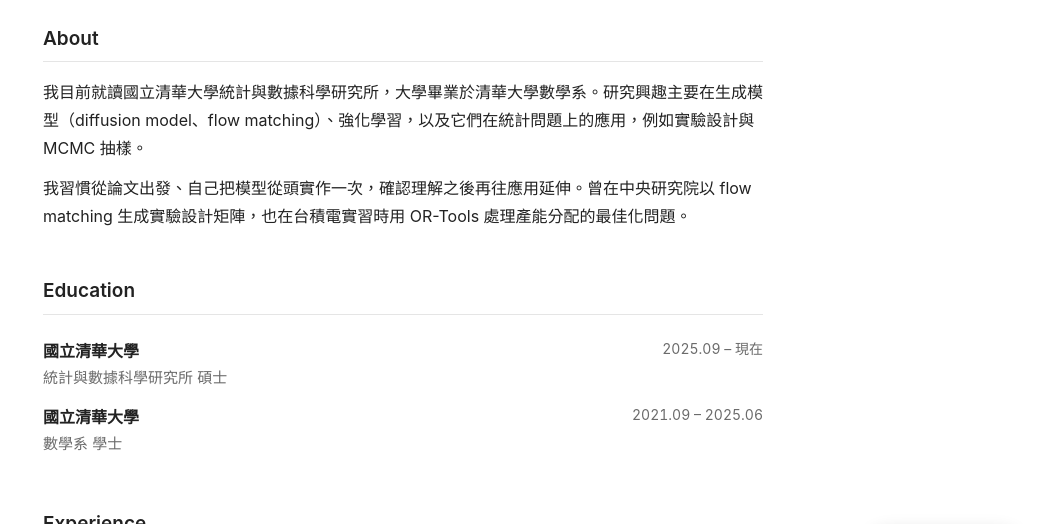
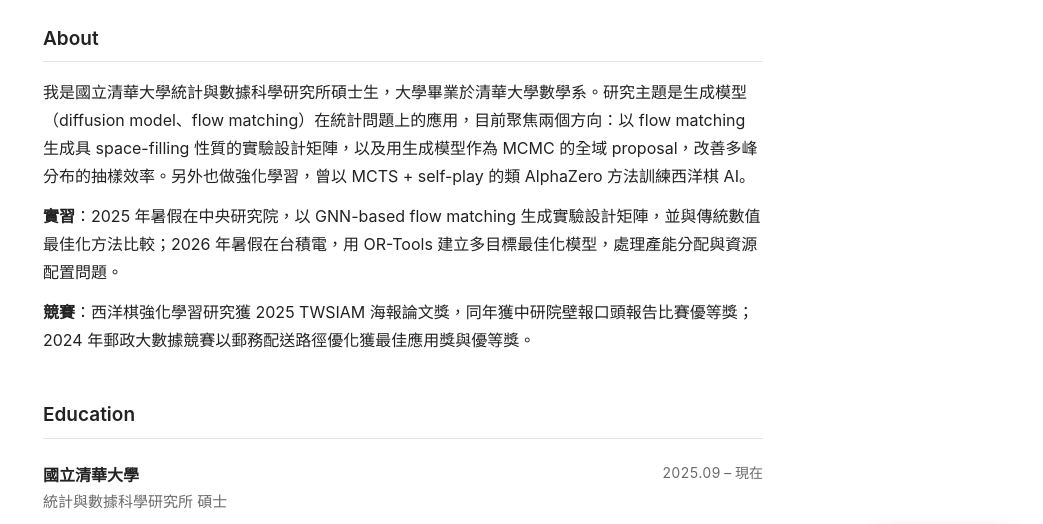
Before and after one commit to Andy0211112/Andy0211112.github.io, a plain HTML site: page index.html in a window 1280 px wide. Shown: the part 206-730 px from the top of the page, without its empty margins (237-1280 px from the left). Drawn offline with Linux system fonts and the light colour scheme.

Commit message:
Rewrite About to highlight internships, research, and competitions

```diff
--- a/index.html
+++ b/index.html
@@ -99,8 +99,9 @@
   </header>
 
   <h2>About</h2>
-  <p>我目前就讀國立清華大學統計與數據科學研究所，大學畢業於清華大學數學系。研究興趣主要在生成模型（diffusion model、flow matching）、強化學習，以及它們在統計問題上的應用，例如實驗設計與 MCMC 抽樣。</p>
-  <p>我習慣從論文出發、自己把模型從頭實作一次，確認理解之後再往應用延伸。曾在中央研究院以 flow matching 生成實驗設計矩陣，也在台積電實習時用 OR-Tools 處理產能分配的最佳化問題。</p>
+  <p>我是國立清華大學統計與數據科學研究所碩士生，大學畢業於清華大學數學系。研究主題是生成模型（diffusion model、flow matching）在統計問題上的應用，目前聚焦兩個方向：以 flow matching 生成具 space-filling 性質的實驗設計矩陣，以及用生成模型作為 MCMC 的全域 proposal，改善多峰分布的抽樣效率。另外也做強化學習，曾以 MCTS + self-play 的類 AlphaZero 方法訓練西洋棋 AI。</p>
+  <p><b>實習</b>：2025 年暑假在中央研究院，以 GNN-based flow matching 生成實驗設計矩陣，並與傳統數值最佳化方法比較；2026 年暑假在台積電，用 OR-Tools 建立多目標最佳化模型，處理產能分配與資源配置問題。</p>
+  <p><b>競賽</b>：西洋棋強化學習研究獲 2025 TWSIAM 海報論文獎，同年獲中研院壁報口頭報告比賽優等獎；2024 年郵政大數據競賽以郵務配送路徑優化獲最佳應用獎與優等獎。</p>
 
   <h2>Education</h2>
   <ul class="rows">
```
